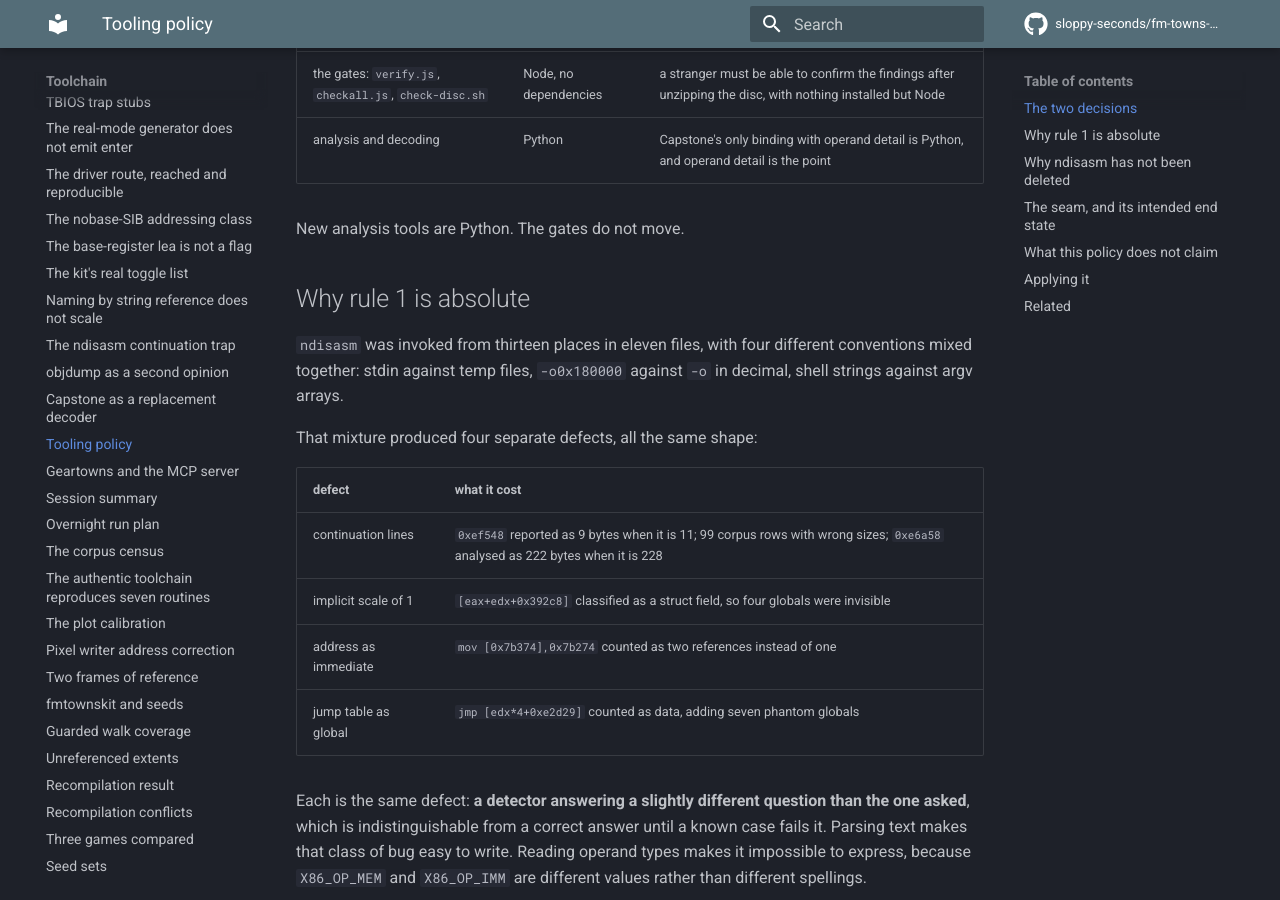
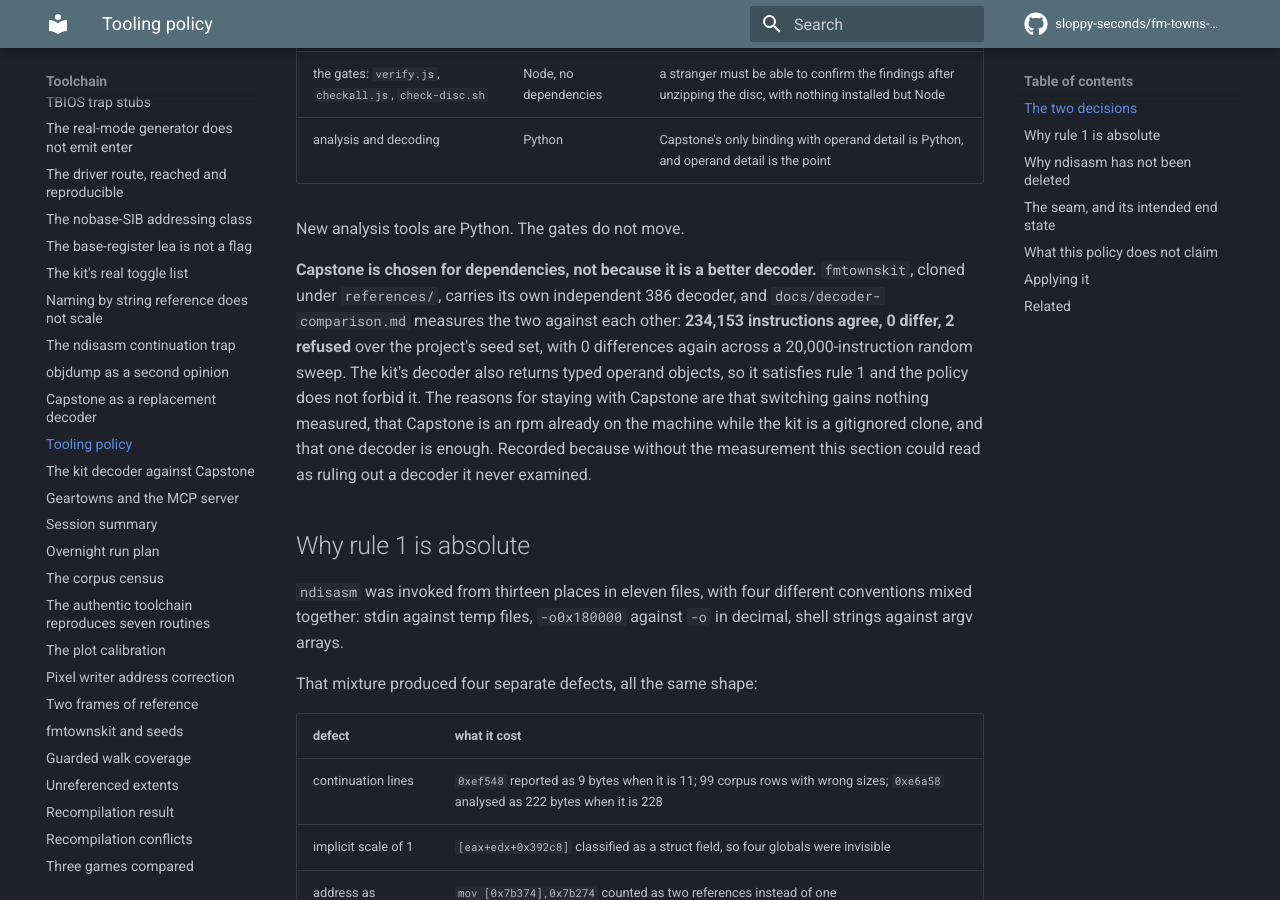
Before and after one commit to sloppy-seconds/fm-towns-ultima, an MkDocs documentation site: the page built from docs/tooling-policy.md, in a window 1280 px wide and 900 px high, scrolled down 540 px. Built offline with MkDocs 1.6.1 and Material for MkDocs 9.7.7, drawn with Linux system fonts in a browser that asks for light colours; comment, search, counter and statistics services are not loaded.

Commit message:
The kit's decoder agrees with Capstone on 234,153 of 234,155 instructions
The tooling policy said one decoder and the project used Capstone, and that choice had never
been measured against the alternative that arrived when fmtownskit was cloned. i386.py carries
its own Capstone cross-check, so the comparison only needed running.

Over the project's 671-seed set: 234,153 agree, 0 differ, 2 refused. Both refusals are correct
and deliberate: 0f 6a is punpckhdq (SSE2, which this machine does not have) and mov cs is
illegal on a 386. A 20,000-instruction random sweep gives 0 differ again, with the 58 refusals
all being 486-and-later instructions the kit declines on purpose.

So the two are the same decoder on the code this project reads. The reasons to stay with
Capstone are dependency ones, not correctness ones: the C library is an rpm already on the
machine, the kit is a gitignored clone, and nothing measured is gained by switching.

The policy page is amended because without this it could be read as ruling out a decoder it
never examined. That is a different claim from the one it was making.

Side effect worth keeping: "2 refused" means the seed walk reaches at least two byte sequences
that are not 386 code, which is independent evidence for the same conclusion as the 359
discover conflicts and the phantom seed at 0xd2b5b.

Not done: the addresses of the two refusals. --check reports counts and reasons but not sites,
and i386.py exposes no positional refusal list.

```diff
--- a/docs/tooling-policy.md
+++ b/docs/tooling-policy.md
@@ -19,6 +19,16 @@ new tools and to any tool being modified.
 | analysis and decoding | Python | Capstone's only binding with operand detail is Python, and operand detail is the point |
 
 New analysis tools are Python. The gates do not move.
+
+**Capstone is chosen for dependencies, not because it is a better decoder.** `fmtownskit`,
+cloned under `references/`, carries its own independent 386 decoder, and `docs/decoder-comparison.md`
+measures the two against each other: **234,153 instructions agree, 0 differ, 2 refused** over the
+project's seed set, with 0 differences again across a 20,000-instruction random sweep. The kit's
+decoder also returns typed operand objects, so it satisfies rule 1 and the policy does not forbid
+it. The reasons for staying with Capstone are that switching gains nothing measured, that
+Capstone is an rpm already on the machine while the kit is a gitignored clone, and that one
+decoder is enough. Recorded because without the measurement this section could read as ruling
+out a decoder it never examined.
 
 ## Why rule 1 is absolute
 
--- a/mkdocs.yml
+++ b/mkdocs.yml
@@ -179,6 +179,7 @@ nav:
       - objdump as a second opinion: objdump-crosscheck.md
       - Capstone as a replacement decoder: capstone-gate.md
       - Tooling policy: tooling-policy.md
+      - The kit decoder against Capstone: decoder-comparison.md
       - Geartowns and the MCP server: geartowns.md
       - Session summary: session-summary.md
       - Overnight run plan: overnight-run.md
```
Also changed, not shown: docs/decoder-comparison.md (added, +103 -0 lines).
